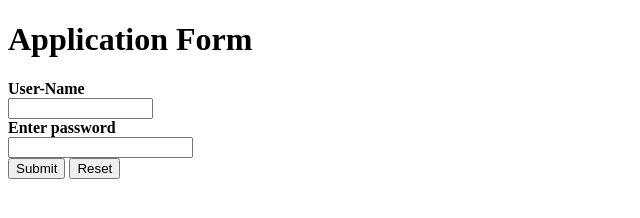
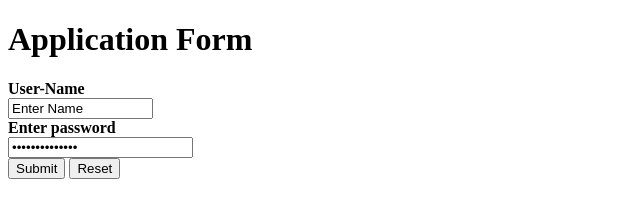
Before and after one commit to Ajay-The-Programmer/HTML, a plain HTML site: page html/form.html in a window 1280 px wide. Shown: the full height of the page, 0-640 px from the left. Drawn offline with Linux system fonts and the light colour scheme.

Commit message:
add value attribute

```diff
--- a/html/form.html
+++ b/html/form.html
@@ -10,9 +10,9 @@
 <form>
 <h1>Application Form</h1>
 <label><b>User-Name</b></label><br/>
-<input type="text" name="txt" size="15px"></br>
+<input type="text" name="txt" size="15px" value="Enter Name"></br>
 <label><b>Enter password</b></label><br/>
-<input type="password"><br/>
+<input type="password" name="Pwd" value="Enter password"><br/>
 <input type="submit">
 <input type="reset">
 </body>
```
